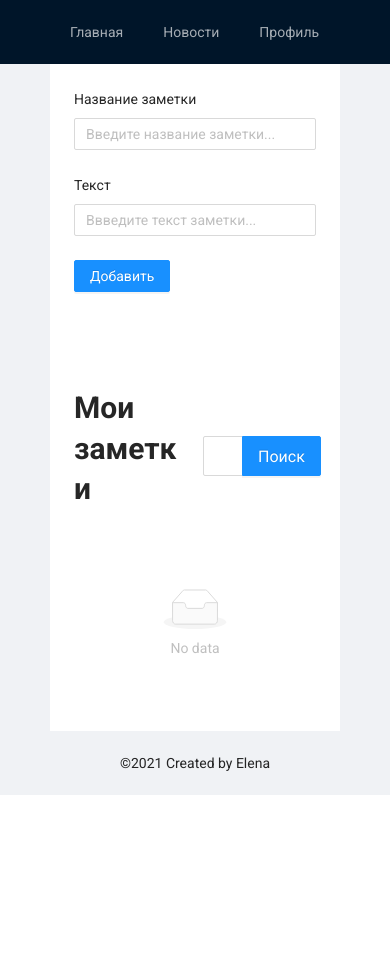
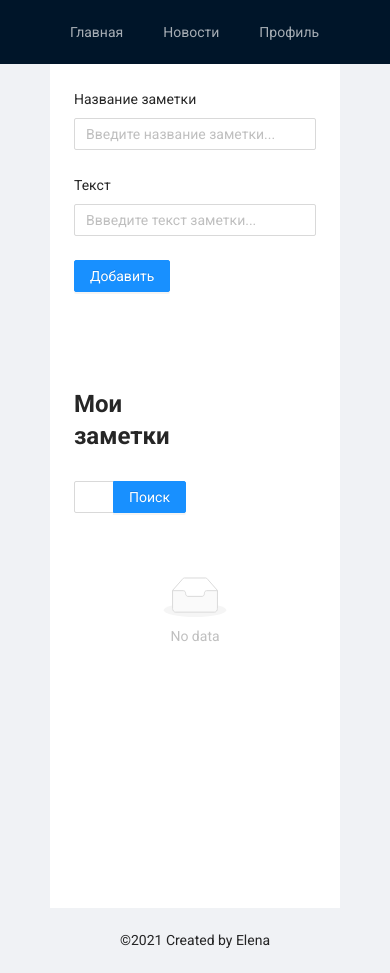
Before and after one commit to ElenaIzot/notes, a React (Create React App) app: page /notes in a window 390 px wide. Before the commit the page ends 844 px from the top, so only its background shows below. Built offline with nearby package versions, Linux system fonts and the light colour scheme.

Commit message:
corrected page

```diff
--- a/src/App.tsx
+++ b/src/App.tsx
@@ -17,7 +17,7 @@ function App() {
     <Layout className="layout">
       <Router basename='/'>
         <Header>
-          <Menu theme="dark" mode="horizontal" defaultSelectedKeys={['2']}>
+          <Menu theme="dark" mode="horizontal" >
             <Menu.Item>
               <Link to="/">Главная</Link>
             </Menu.Item>
--- a/src/pages/newsPage.tsx
+++ b/src/pages/newsPage.tsx
@@ -1,8 +1,7 @@
-import { Card, Col, Row, Typography, Image, Divider } from 'antd';
+import { Card, Col, Row, Typography, Image } from 'antd';
 import { News } from '../Models';
 
 const { Paragraph, Text } = Typography;
-const { Meta } = Card;
 const news: News[] = [
     {
         id: 1,
@@ -30,12 +29,9 @@ const news: News[] = [
 export function NewsPage(): JSX.Element {
     const listNews: JSX.Element[] = news.map((item) =>
         <Col span={12}>
-            <Card
-                title={item.title}
-                key={item.id}
-            >
+            <Card title={item.title} key={item.id}>
                 <Image src={item.image} />
-                <Paragraph className="news__text" italic>
+                <Paragraph italic type="secondary">
                     {item.date}
                 </Paragraph>
                 <Paragraph className="news__text" >
--- a/src/pages/notesPage.tsx
+++ b/src/pages/notesPage.tsx
@@ -12,13 +12,13 @@ export function NotesPage(): JSX.Element {
     const [notes, setNotes] = useState(ALL_NOTES);
 
     function handleSubmit(values: any): void {
-        ALL_NOTES.push(values);
         //игнорируем поиск, чтобы не запутать пользователя, иначе он может подумать, что submit не сработал
         setNotes([...notes, values]);
+        ALL_NOTES.push(values);
         form.resetFields();
     };
 
-    function onSearch(value: any): void {
+    function onSearch(value: string): void {
         const searchResult = ALL_NOTES.filter((note: Note) => {
             if (note.title.includes(value) || note.description.includes(value)) {
                 return true;
@@ -31,42 +31,38 @@ export function NotesPage(): JSX.Element {
     };
 
     return (
-        <div className="site-layout-content">
+        <div className="site-layout-content notes-content">
             <div className="site-card-wrapper">
                 <Form
                     layout='vertical'
                     form={form}
-                    initialValues={{
-                        title: '',
-                        description: '',
-                    }}
                     onFinish={(values) => handleSubmit(values)}
                 >
                     <Form.Item label="Название заметки" name="title">
-                        <Input placeholder="Введите название заметки..." required />
+                        <Input placeholder="Введите название заметки..." required/>
                     </Form.Item>
                     <Form.Item label="Текст" name="description">
                         <Input placeholder="Ввведите текст заметки..." required/>
                     </Form.Item>
                     <Form.Item >
-                        <Button type="primary"
-                            htmlType="submit">
+                        <Button type="primary" size="middle" htmlType="submit">
                             Добавить
                         </Button>
                     </Form.Item>
                 </Form>
+
                 <Row gutter={[16, 16]} className="notes">
                     <Col span={12}>
-                        <Title className="notes__title" level={2}>
+                        <Title className="notes__title" level={3}>
                             Мои заметки
                         </Title>
                     </Col>
                     <Col span={12}>
                         <Search
-                            placeholder="Найти..."
+                            placeholder="Найти в заметках..."
                             allowClear
                             enterButton="Поиск"
-                            size="large"
+                            size="middle"
                             onSearch={onSearch}
                         />
                     </Col>
@@ -79,7 +75,7 @@ export function NotesPage(): JSX.Element {
                             <List.Item.Meta
                                 key={note.title}
                                 avatar={<ProfileTwoTone />}
-                                title={<a href='#'>{note.title}</a>}
+                                title={note.title}
                                 description={note.description}
                             />
                         </List.Item>
--- a/src/styles/main-content/_main-content.scss
+++ b/src/styles/main-content/_main-content.scss
@@ -5,6 +5,7 @@
     padding-bottom: 100px;
     flex-direction: column;
     align-items: center;
+    height: 100vh;
 
     &__title {
         font-size: 48px;
@@ -20,7 +21,7 @@
         display: inline-block;
         color: #ffffff;
         text-decoration: none;
-        background: #0a1d30;
+        background: #001529;
         border: 0;
         border-radius: 3px;
         font-size:$font-size-default;
@@ -28,7 +29,8 @@
         text-align: center;
     }
     &__link:hover {
-        background: #0a1d30;
+        color: #ffffff;
+        background: rgb(0, 33, 63);
         text-decoration: none;
     }
 
--- a/src/styles/notes/_notes.scss
+++ b/src/styles/notes/_notes.scss
@@ -1,3 +1,7 @@
+.notes-content{
+    height: 100vh;
+}
+
 .notes {
     display: flex;
     flex-flow: row wrap;
@@ -6,6 +10,16 @@
     margin-top: 6rem;
     &__title{
         margin-bottom: 0;
-
     }
 }
+
+@media (max-width: 560px) {
+    .notes {
+        display: flex;
+        flex-flow: column;
+        align-items: flex-start;
+        &__title{
+            font-size: 20px;
+        }
+    }
+}
```
Also changed, not shown: src/pages/mainPage.tsx (+6 -2 lines).
